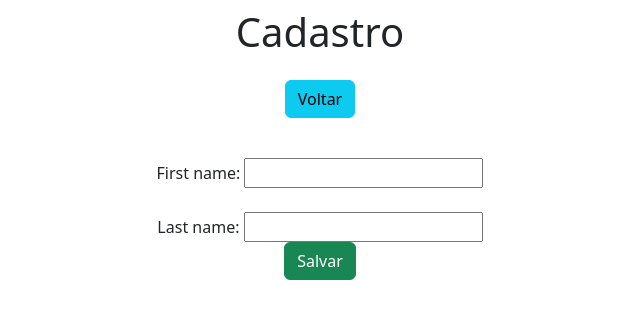
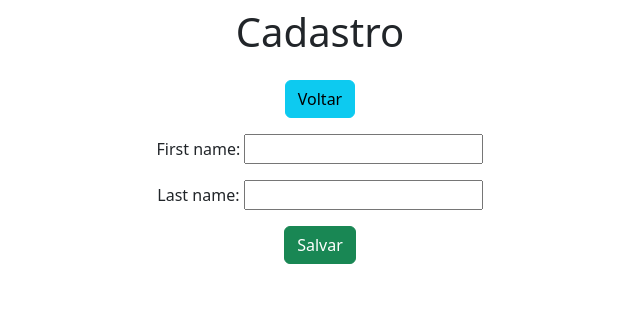
Before and after one commit to larimscorrea/crud_python-mysql, a Django app: page /form/ in a window 1280 px wide. Shown: the top 319 px of the page, without its empty margins (320-960 px from the left). Run offline with Django 5.2, Linux system fonts and the light colour scheme.

Commit message:
ajeitando o código

```diff
--- a/app/templates/form.html
+++ b/app/templates/form.html
@@ -21,9 +21,11 @@
         <form name="form" id="form" method="post" action="/create/"></form>
 
         {% csrf_token %}
+        {{ form.as_p}}
 
-        <div class="form-group mt-4">First name: {{form.first_name}}</div>
-        <div class="form-group mt-4">Last name: {{form.last_name}}</div>
+        <!-- O código acima substitui o html de forma mais elegante -->
+        <!-- <div class="form-group mt-4">First name: {{form.first_name}}</div>
+        <div class="form-group mt-4">Last name: {{form.last_name}}</div> -->
 
         <input type="submit" value="Salvar" class="btn btn-success">
 
--- a/app/views.py
+++ b/app/views.py
@@ -1,5 +1,5 @@
 from django.shortcuts import render, redirect
-from . forms import PersonForm
+from .forms import PersonForm
 from app.models import Person
 
 # Create your views here.
```
